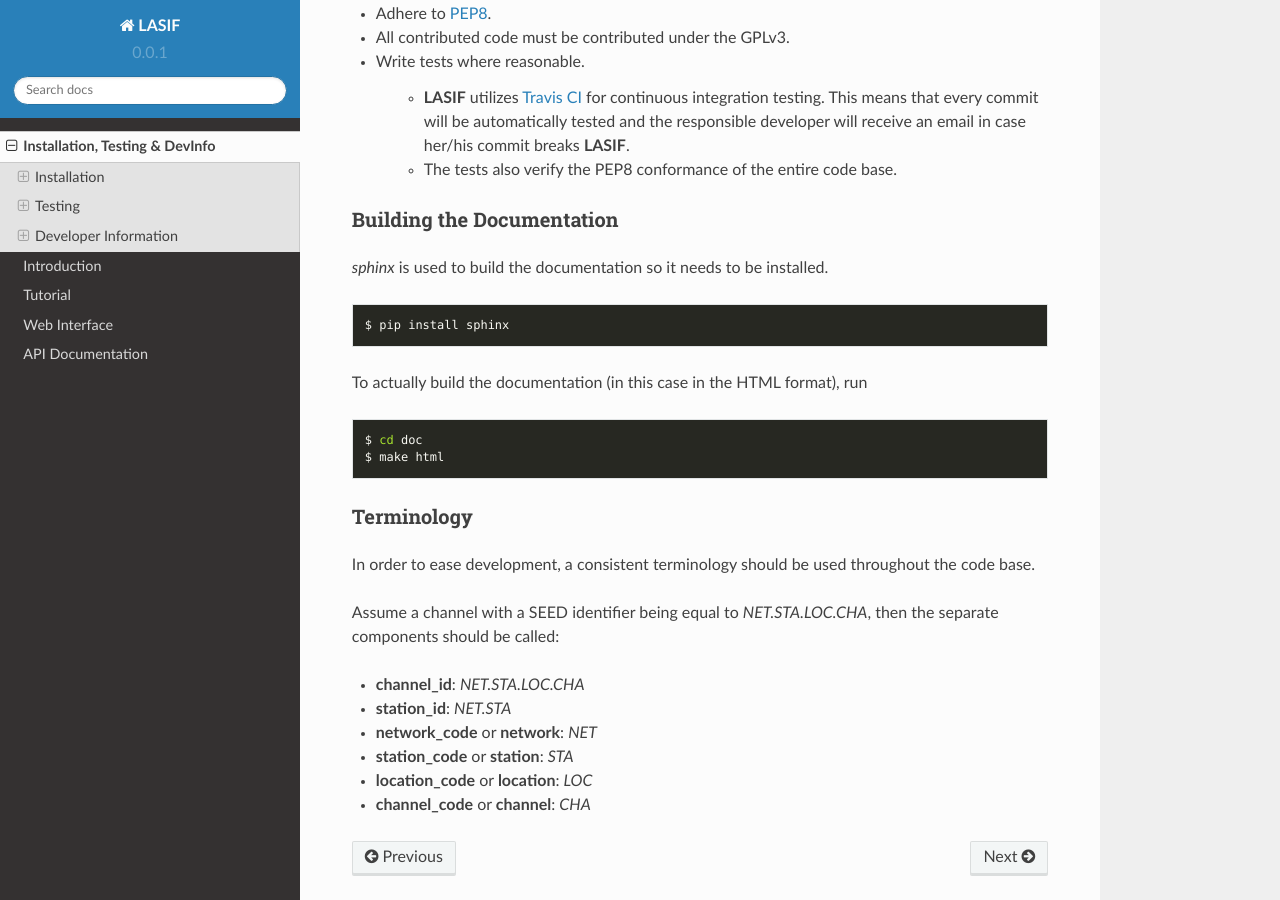
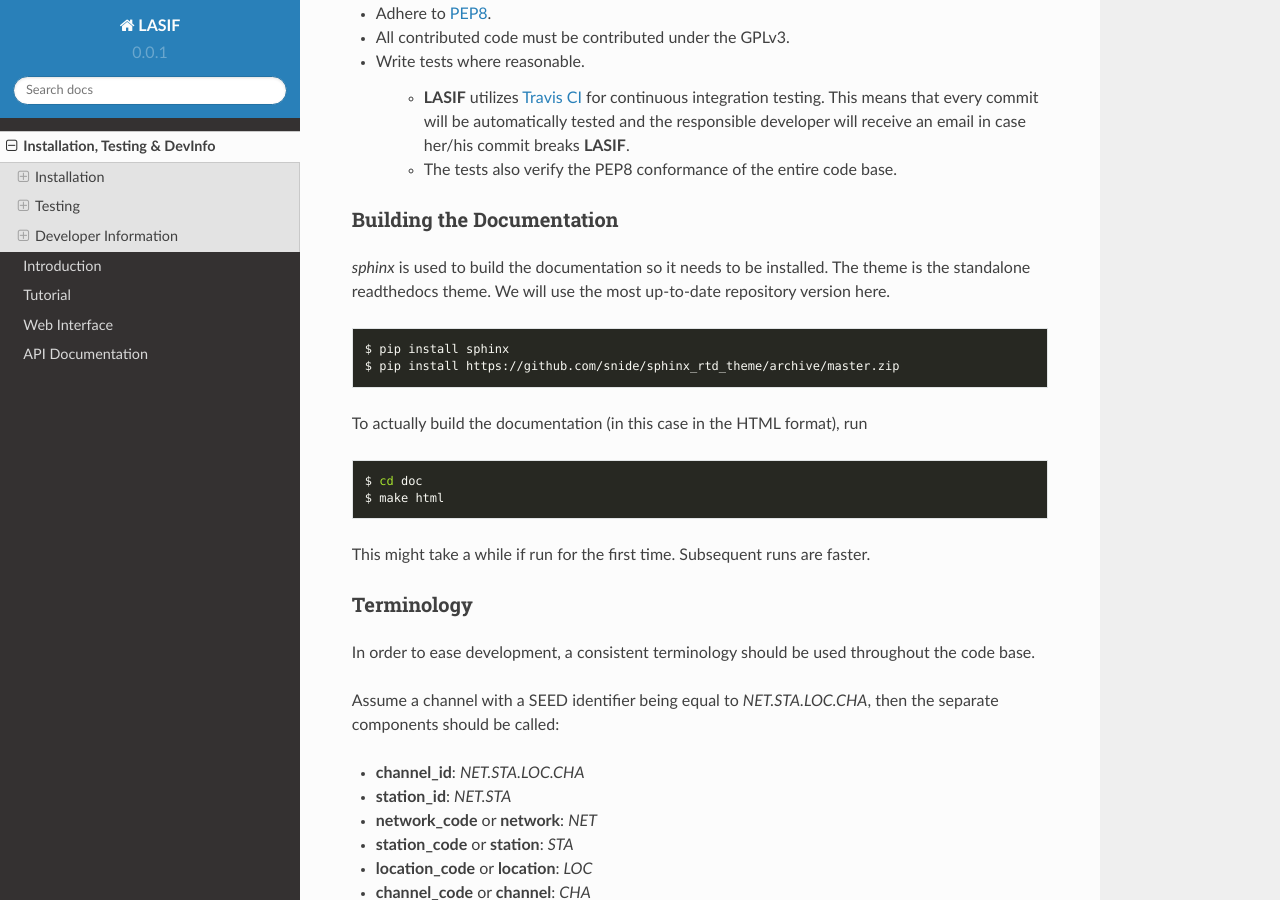
Before and after one commit to krischer/LASIF, a Sphinx documentation site: the page built from doc/prerequisites.rst, in a window 1280 px wide and 900 px high, scrolled down 3316 px. Built offline with Sphinx 7.4.7 and the Read the Docs theme 2.0.0, drawn with Linux system fonts in a browser that asks for light colours; formulas are drawn with MathJax 3; pages that are not in the unit, such as notebooks, are missing from menus.

Commit message:
Updated documentation on how to build the documentation.

```diff
--- a/doc/prerequisites.rst
+++ b/doc/prerequisites.rst
@@ -193,11 +193,14 @@ The following rules should be followed when developing for **LASIF**:
 Building the Documentation
 ^^^^^^^^^^^^^^^^^^^^^^^^^^
 
-`sphinx` is used to build the documentation so it needs to be installed.
+`sphinx` is used to build the documentation so it needs to be installed. The
+theme is the standalone readthedocs theme. We will use the most up-to-date
+repository version here.
 
 .. code-block:: bash
 
     $ pip install sphinx
+    $ pip install https://github.com/snide/sphinx_rtd_theme/archive/master.zip
 
 To actually build the documentation (in this case in the HTML format), run
 
@@ -205,6 +208,8 @@ To actually build the documentation (in this case in the HTML format), run
 
     $ cd doc
     $ make html
+
+This might take a while if run for the first time. Subsequent runs are faster.
 
 
 Terminology
```
